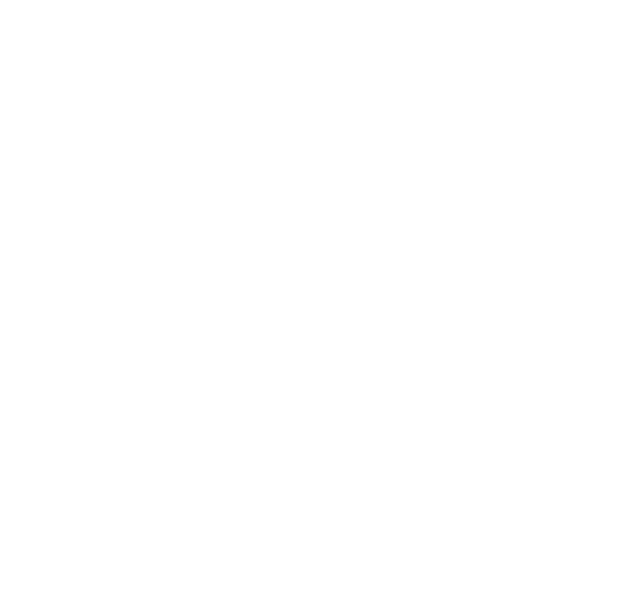
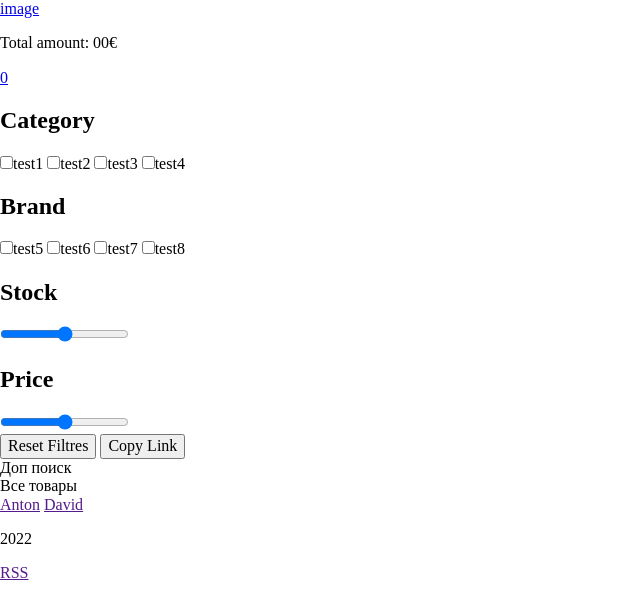
Before and after one commit to davidpinkevich/online-store, a website built with webpack: page src/index.html in a window 1280 px wide. Shown: the whole page, without its empty margins (0-640 px from the left). Built offline with nearby package versions, Linux system fonts and the light colour scheme.

Commit message:
feat: start html page

```diff
--- a/src/index.html
+++ b/src/index.html
@@ -1,12 +1,71 @@
 <!DOCTYPE html>
-<html lang="ru">
+<html lang="en">
 <head>
     <meta charset="UTF-8">
     <meta http-equiv="X-UA-Compatible" content="IE=edge">
     <meta name="viewport" content="width=device-width, initial-scale=1.0">
-    <title>Document</title>
+    <title>Online-Store</title>
 </head>
 <body>
-
+    <header>
+        <div class="header __container">
+            <a href="/" class="header__logo">
+                image
+                <!-- <img src="" class="header__logo-img" alt="logo"> -->
+            </a>
+            <p class="header__cost">Total amount: <span>00</span>€</p>
+            <a href="/" class="basket__basket">0</a>
+        </div>
+    </header>
+    <main>
+        <div class="main __container">
+            <div class="main__filter filter">
+                <section class="filter__category">
+                    <h2 class="filter__category-title">Category</h2>
+                    <div class="filter__category-items category-items">
+                        <label><input type="checkbox" name="category">test1</label>
+                        <label><input type="checkbox" name="category">test2</label>
+                        <label><input type="checkbox" name="category">test3</label>
+                        <label><input type="checkbox" name="category">test4</label>
+                    </div>
+                </section>
+                <section class="filter__brand">
+                    <h2 class="filter__brand-title">Brand</h2>
+                    <div class="filter__brand-items brand-items">
+                        <label><input type="checkbox" name="brand">test5</label>
+                        <label><input type="checkbox" name="brand">test6</label>
+                        <label><input type="checkbox" name="brand">test7</label>
+                        <label><input type="checkbox" name="brand">test8</label>
+                    </div>
+                </section>
+                <section class="filter__stock">
+                    <h2 class="filter__stock-title">Stock</h2>
+                    <input class = "filter__stock-range" type="range" min = "0" max = "100">
+                </section>
+                <section class="filter__price">
+                    <h2 class="filter__price-title">Price</h2>
+                    <input class = "filter__price-range" type="range" min = "0" max = "100">
+                </section>
+                <div class="filter__buttons button">
+                    <button class = "button__reset">Reset Filtres</button>
+                    <button class = "button__copy">Copy Link</button>
+                </div>
+            </div>
+            <div class="main__items">
+                <div class="main__items-search">Доп поиск</div>
+                <div class="main__items-body">Все товары</div>
+            </div>
+        </div>
+    </main>
+    <footer>
+        <div class="footer __container">
+            <div class="footer__links">
+                <a href="" class="footer__links-git1">Anton</a>
+                <a href="" class="footer__links-git2">David</a>
+            </div>
+            <p class="footer__date">2022</p>
+            <a href="" class="footer__school">RSS</a>
+        </div>
+    </footer>
 </body>
 </html>
```
